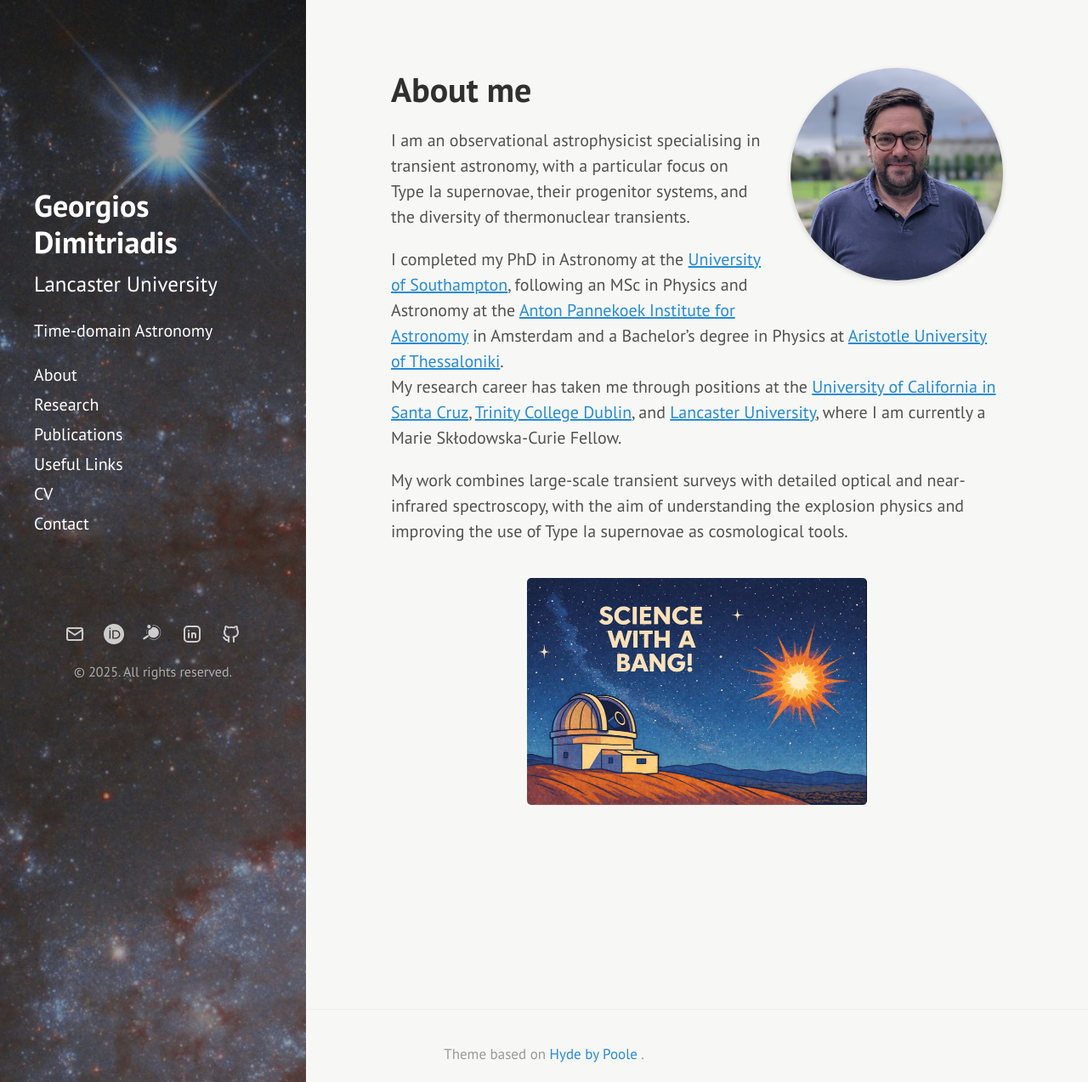
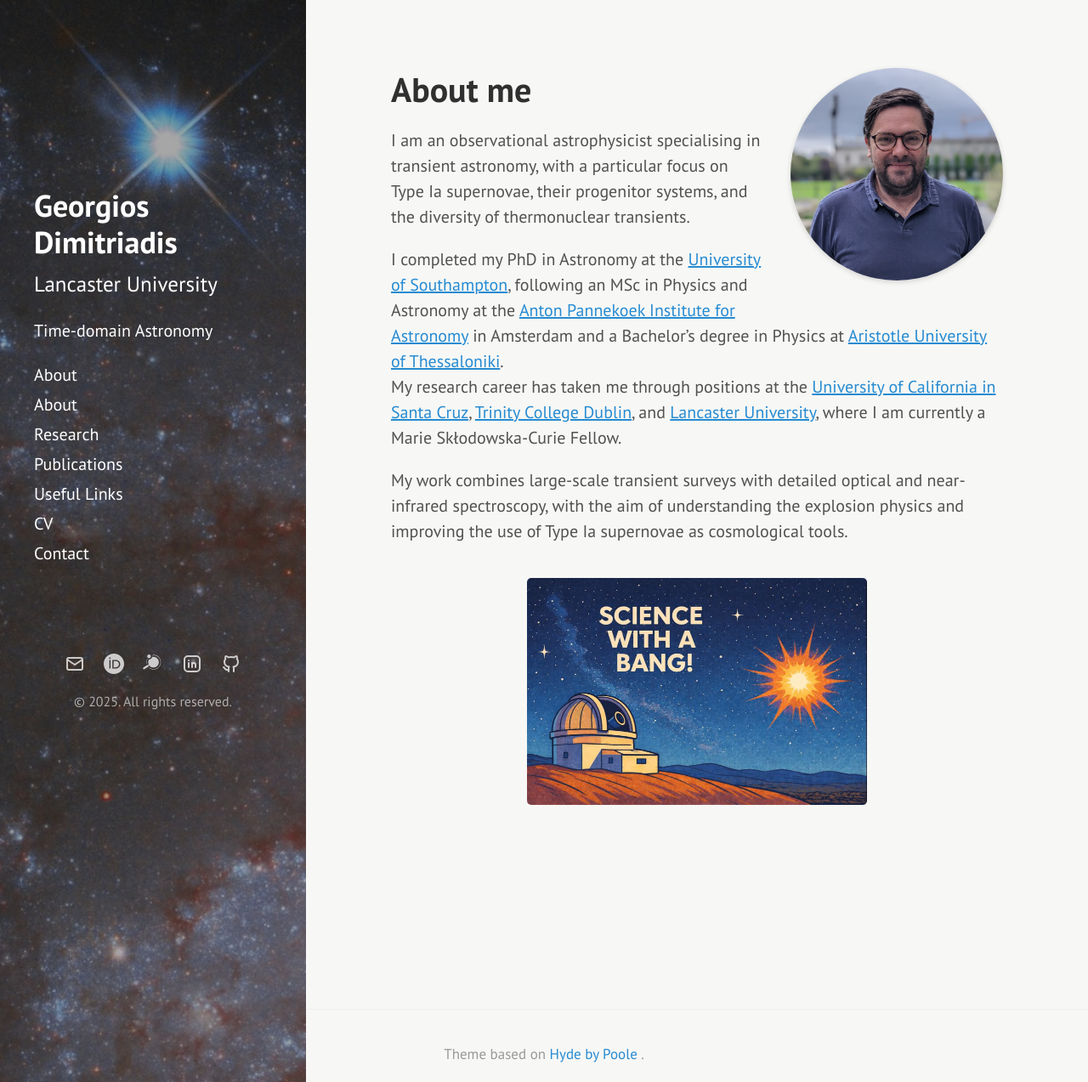
Before and after one commit to geodimitriadis/geodimitriadis.github.io, a Jekyll site: the page built from index.md, in a window 1280 px wide and 1273 px high. Shown: the whole window at 85% size. Built offline with Jekyll 4.4.1, drawn with Linux system fonts in a browser that asks for light colours.

Commit message:
Update sidebar.html

```diff
--- a/_includes/sidebar.html
+++ b/_includes/sidebar.html
@@ -18,6 +18,7 @@
 
     <nav class="sidebar-nav">
       <a class="sidebar-nav-item" href="{{ site.baseurl }}/">About</a>
+      <a class="sidebar-nav-item{% if page.title == 'About' %} active{% endif %}" href="{{ site.baseurl }}/About/">About</a>
       <a class="sidebar-nav-item" href="{{ site.baseurl }}/research/">Research</a>
       <a class="sidebar-nav-item" href="{{ site.baseurl }}/publications/">Publications</a>
       <a class="sidebar-nav-item{% if page.title == 'Useful Links' %} active{% endif %}" href="{{ site.baseurl }}/useful-links/">Useful Links</a>
```
